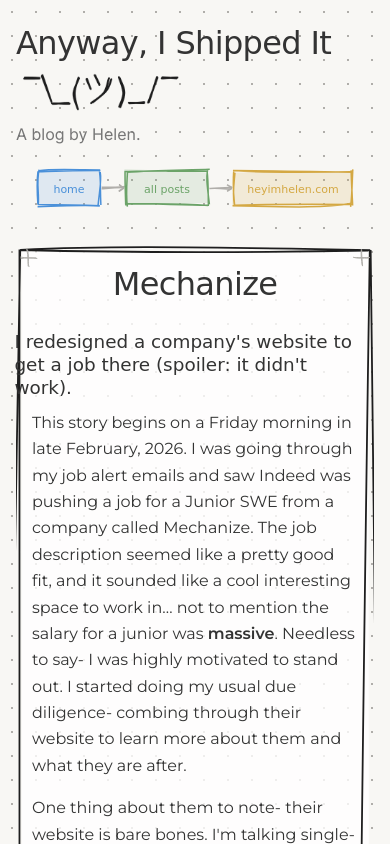
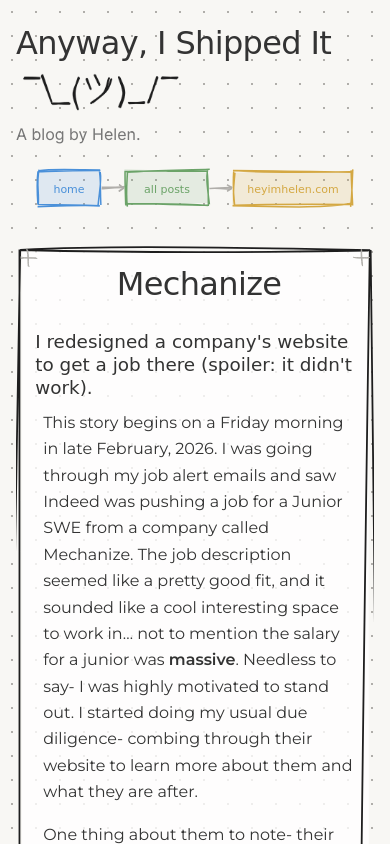
Before and after one commit to HelenHighwater1/anyway-i-shipped-it, a Next.js app: page /posts/mechanize in a window 390 px wide. Shown: the top 844 px of the page. Built offline with nearby package versions, Linux system fonts and the light colour scheme; a web font is replaced by a local one.

Commit message:
fixed mobile layout issues

```diff
--- a/posts/mechanize/layout.module.css
+++ b/posts/mechanize/layout.module.css
@@ -3,8 +3,14 @@
 .frameRoot {
   max-width: min(50rem, 100%);
   margin: 0 auto;
-  /* Pull section titles left of the body copy measure (paragraphs/lists unchanged) */
-  --heading-outdent: 1.1rem;
+  min-width: 0;
+  /*
+   * Outdent headings by indenting body copy: padding-left creates the gutter,
+   * h2 gets margin-left: 0 so it sits flush at the frameRoot edge.
+   * No negative margins, no overflow clipping needed.
+   */
+  --heading-outdent: 0.5rem;
+  padding-left: var(--heading-outdent);
 }
 
 @media (min-width: 768px) {
@@ -15,8 +21,8 @@
 
 /* Applied via SketchPanel contentClassName - tighter inset than default */
 .postSketchContent {
-  --sketch-panel-padding-x: 1rem;
-  padding: 1.25rem 1rem;
+  --sketch-panel-padding-x: 1.2rem;
+  padding: 1.25rem 1.2rem;
 }
 
 @media (min-width: 768px) {
```
